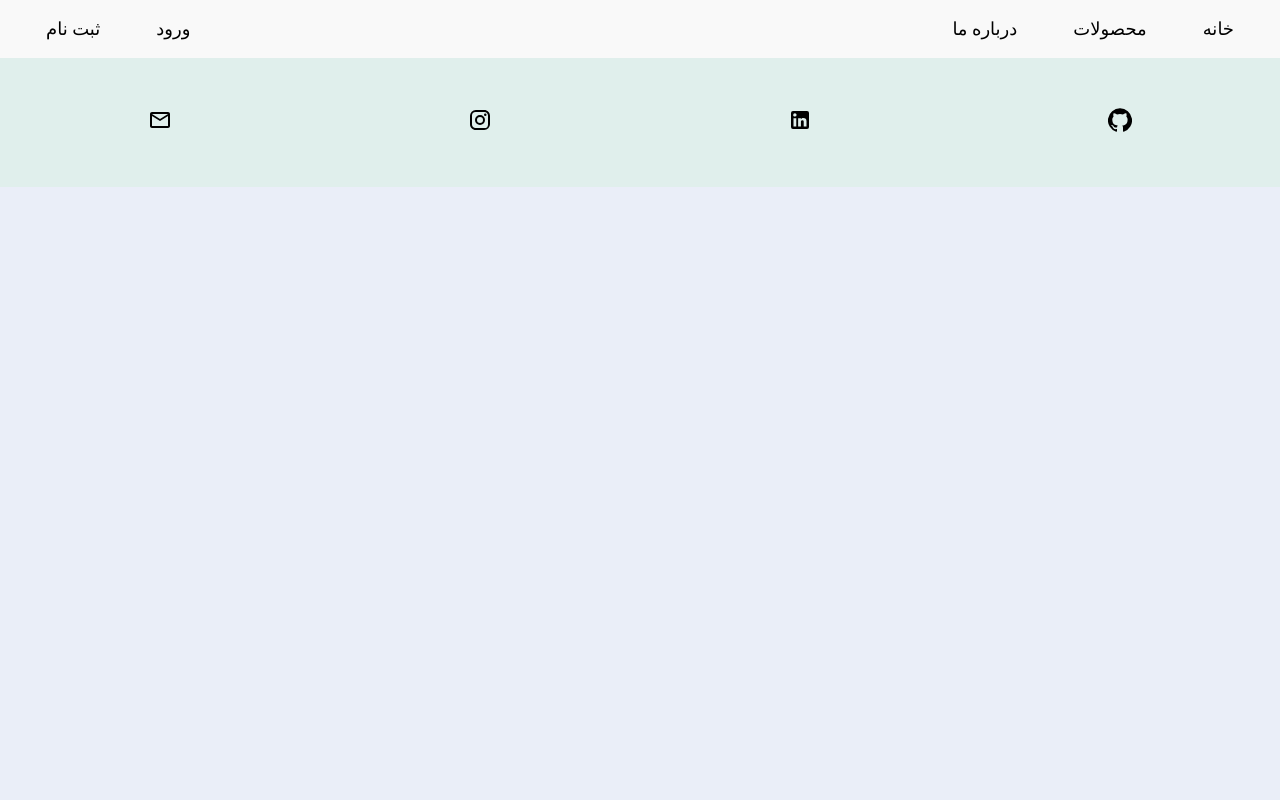
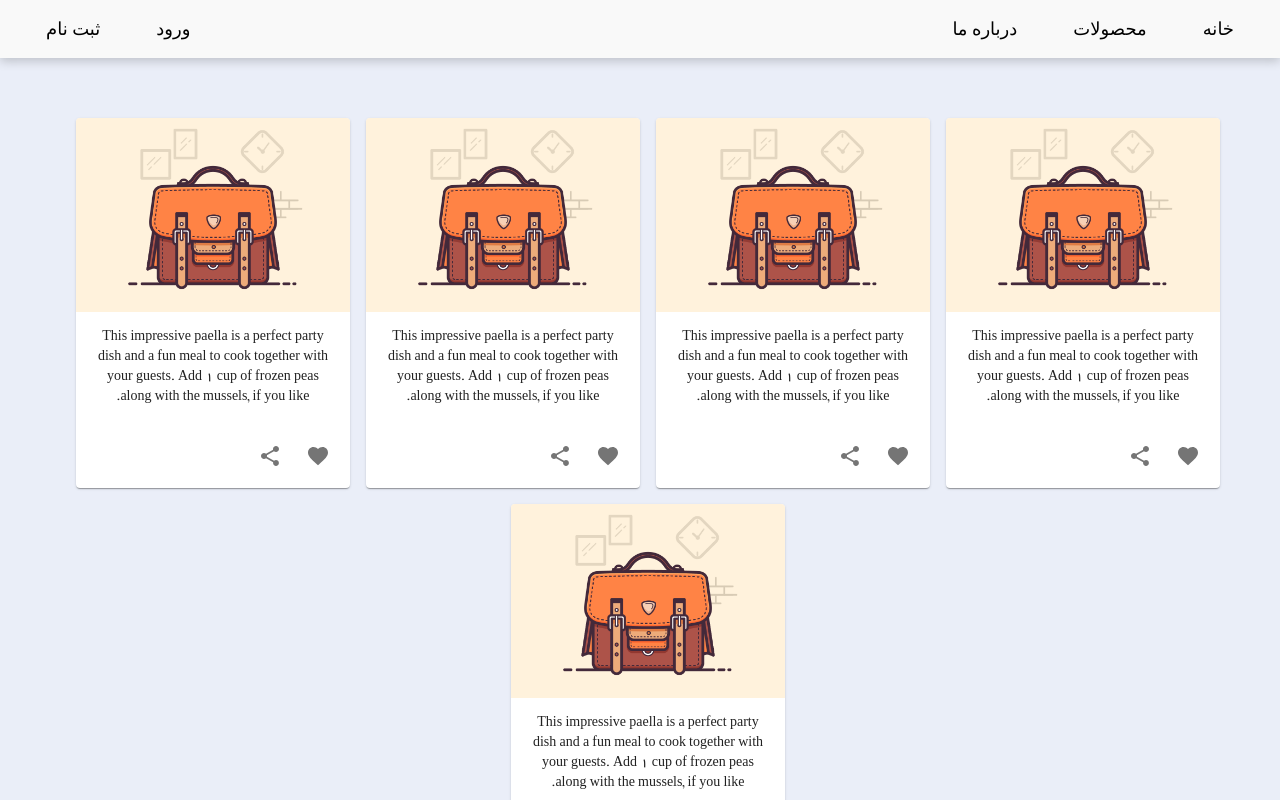
Before and after one commit to mojtabadarabi/shopping_website, a React (Create React App) app: page /products in a window 1280 px wide. Shown: the top 800 px of the page. Built offline with nearby package versions, Linux system fonts and the light colour scheme; what jss-rtl would draw is missing.

Commit message:
fix bugs product ccomponent

```diff
--- a/src/components/Containers/ShopWeb.jsx
+++ b/src/components/Containers/ShopWeb.jsx
@@ -4,6 +4,7 @@
 import MainPage from '../MainPage/MainPage'
 import Login from '../login/Login'
 import Register from '../register/Register'
+import AllProducts from '../product/AllProducts'
 
 function ShopWeb() {
     return (
@@ -12,6 +13,7 @@
                 <Route path='/' exact component={MainPage}/>
                 <Route path='/login' exact component={Login}/>
                 <Route path='/register' exact component={Register}/>
+                <Route path='/products' exact component={AllProducts}/>
             </Switch>
         </MainLayout>
     )
```
